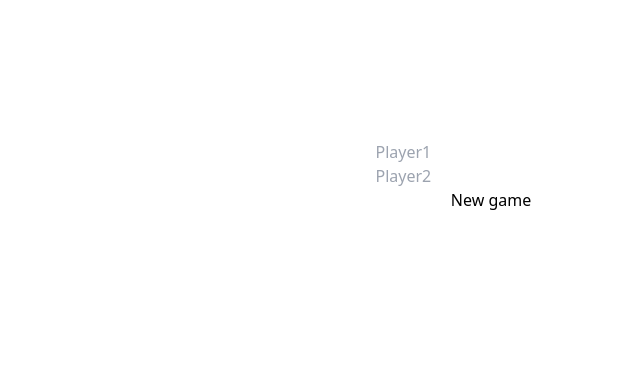
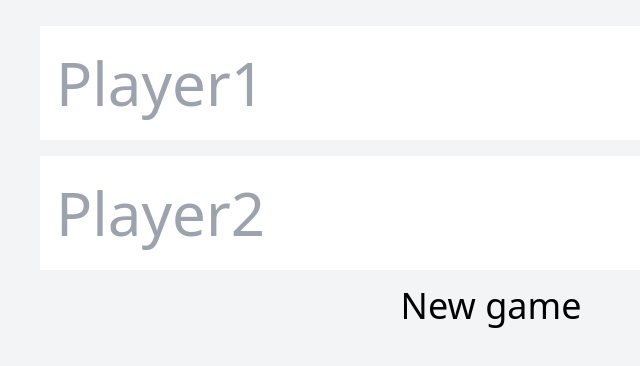
Before and after one commit to bjarnehelland/pong, a Next.js app: page / in a window 1280 px wide. Shown: the part 224-590 px from the top of the page, without its empty margins (149-789 px from the left). Built offline with nearby package versions, Linux system fonts and the light colour scheme.

Commit message:
better styling

```diff
--- a/components/Container.js
+++ b/components/Container.js
@@ -16,7 +16,7 @@ export function Container(props) {
   };
 
   return (
-    <div className="h-screen grid items-center">
+    <div className="h-screen grid items-center bg-gray-100">
       <Head>
         <title>{meta.title}</title>
         <meta name="robots" content="follow, index" />
--- a/components/board.js
+++ b/components/board.js
@@ -1,15 +1,27 @@
 export function Board({ player1, player2, toServe }) {
   return (
     <div
-      style={{ fontSize: "14vw" }}
-      className="grid grid-cols-board gap-8  font-mono border border-gray-300 m-8"
+      style={{ fontSize: "14vw", lineHeight: 1.2 }}
+      className="grid grid-cols-board gap-y-4 font-mono m-4"
     >
-      <div className="truncate">{player1.name}</div>
-      <div>{toServe === "player1" && "•"}</div>
-      <div className="text-right">{player1.score}</div>
-      <div className="truncate">{player2.name}</div>
-      <div>{toServe === "player2" && "•"}</div>
-      <div className="text-right">{player2.score}</div>
+      <Player player={player1} toServe={toServe === "player1"} />
+      <Player player={player2} toServe={toServe === "player2"} />
     </div>
   );
 }
+
+function Player({ player, toServe }) {
+  return (
+    <>
+      <Box className="truncate">{player.name}</Box>
+      <div>{toServe && "•"}</div>
+      <Box className="text-right">{player.score}</Box>
+    </>
+  );
+}
+
+function Box({ children, className }) {
+  return (
+    <div className={`rounded-lg bg-gray-200 ${className}`}>{children}</div>
+  );
+}
--- a/components/setup.js
+++ b/components/setup.js
@@ -12,10 +12,25 @@ export function Setup({ onSetup }) {
     });
   };
   return (
-    <form onSubmit={handleSubmit} className="flex flex-col justify-self-center">
-      <input ref={player1Ref} placeholder="Player1" required />
-      <input ref={player2Ref} placeholder="Player2" required />
-      <button type="submit">New game</button>
+    <form
+      onSubmit={handleSubmit}
+      className="flex flex-col justify-self-center gap-4"
+    >
+      <input
+        ref={player1Ref}
+        placeholder="Player1"
+        required
+        className="p-4 text-6xl"
+      />
+      <input
+        ref={player2Ref}
+        placeholder="Player2"
+        required
+        className="p-4 text-6xl"
+      />
+      <button className="text-4xl" type="submit">
+        New game
+      </button>
     </form>
   );
 }
--- a/components/winner.js
+++ b/components/winner.js
@@ -1,9 +1,13 @@
 export function Winner({ name, rematch, newGame }) {
   return (
-    <div className="flex flex-col justify-self-center">
+    <div className="flex flex-col justify-self-center gap-4">
       <div style={{ fontSize: "10vw" }}>The winner is {name}</div>
-      <button onClick={() => rematch()}>Rematch</button>
-      <button onClick={() => newGame()}>New game</button>
+      <button className="text-4xl" onClick={() => rematch()}>
+        Rematch
+      </button>
+      <button className="text-4xl" onClick={() => newGame()}>
+        New game
+      </button>
     </div>
   );
 }
--- a/tailwind.config.js
+++ b/tailwind.config.js
@@ -6,7 +6,7 @@ module.exports = {
     extend: {
       gridTemplateColumns: {
         // Complex site-specific column configuration
-        board: "1fr auto auto",
+        board: "1fr 8vw 17vw",
       },
     },
   },
```
